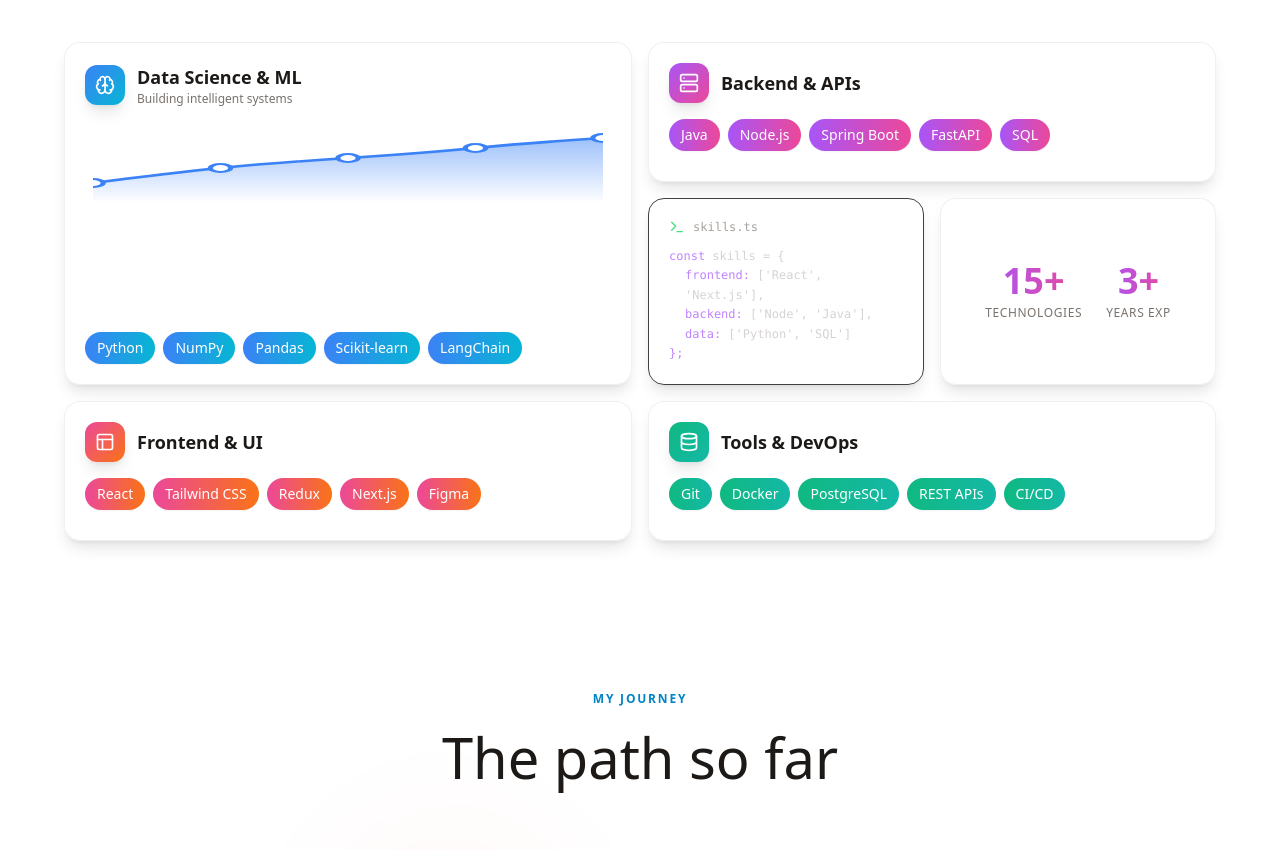
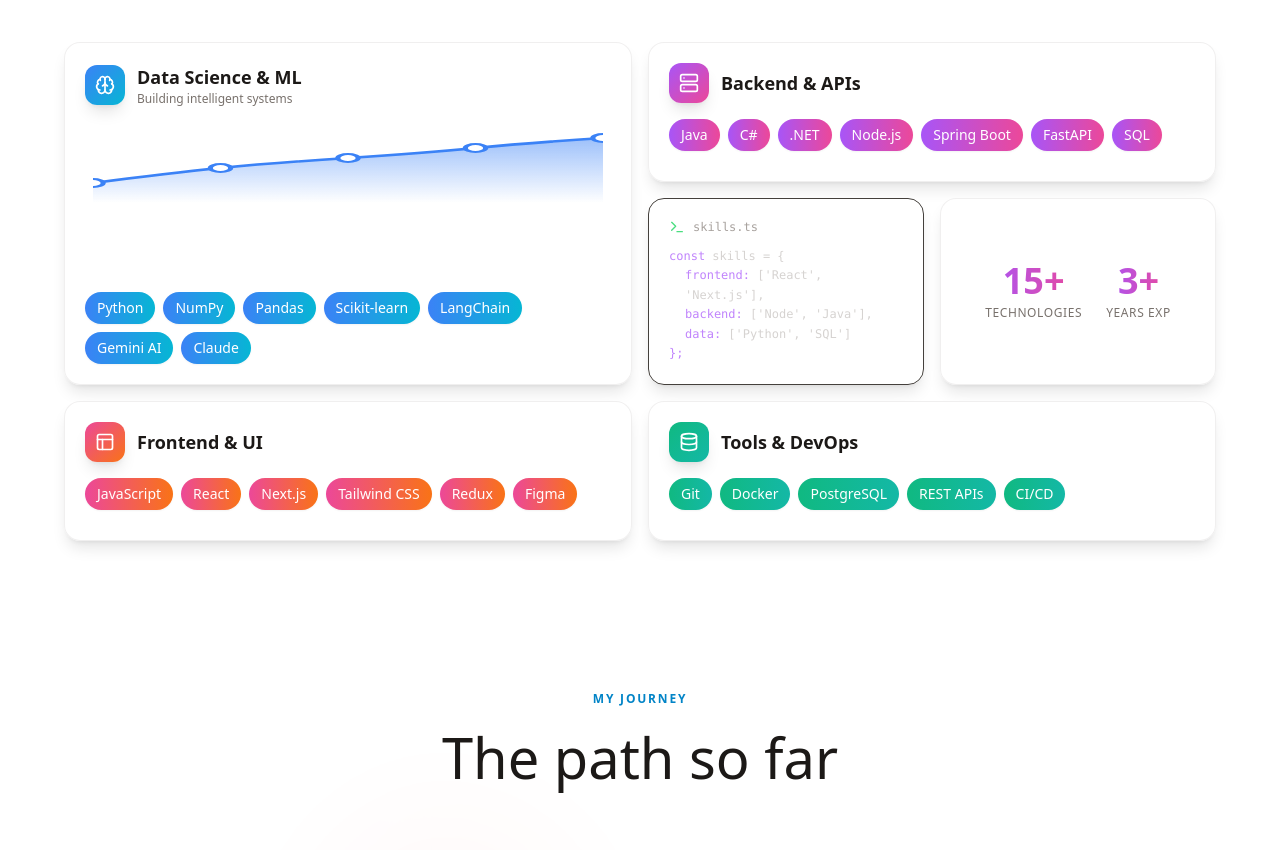
Before and after one commit to Calvinjkatt/PersonalWebsite, a Next.js app: page / in a window 1280 px wide. Shown: the part 943-1793 px from the top of the page. Built offline with nearby package versions, Linux system fonts and the light colour scheme.

Commit message:
Rebuild and Deploy

```diff
--- a/src/components/skills/Skills.tsx
+++ b/src/components/skills/Skills.tsx
@@ -215,7 +215,7 @@
 
               {/* Skills */}
               <div className="flex flex-wrap gap-2 mt-auto">
-                {['Python', 'NumPy', 'Pandas', 'Scikit-learn', 'LangChain'].map((skill, i) => (
+                {['Python', 'NumPy', 'Pandas', 'Scikit-learn', 'LangChain', 'Gemini AI', 'Claude'].map((skill, i) => (
                   <SkillPill key={skill} skill={skill} gradient="from-blue-500 to-cyan-500" delay={0.1 + i * 0.05} />
                 ))}
               </div>
@@ -233,7 +233,7 @@
                 <h3 className="text-lg font-bold text-stone-900 dark:text-stone-50">Backend & APIs</h3>
               </div>
               <div className="flex flex-wrap gap-2">
-                {['Java', 'Node.js', 'Spring Boot', 'FastAPI', 'SQL'].map((skill, i) => (
+                {['Java', 'C#', '.NET', 'Node.js', 'Spring Boot', 'FastAPI', 'SQL'].map((skill, i) => (
                   <SkillPill key={skill} skill={skill} gradient="from-purple-500 to-pink-500" delay={0.15 + i * 0.05} />
                 ))}
               </div>
@@ -270,7 +270,7 @@
                 <h3 className="text-lg font-bold text-stone-900 dark:text-stone-50">Frontend & UI</h3>
               </div>
               <div className="flex flex-wrap gap-2">
-                {['React', 'Tailwind CSS', 'Redux', 'Next.js', 'Figma'].map((skill, i) => (
+                {['JavaScript', 'React', 'Next.js', 'Tailwind CSS', 'Redux', 'Figma'].map((skill, i) => (
                   <SkillPill key={skill} skill={skill} gradient="from-pink-500 to-orange-500" delay={0.35 + i * 0.05} />
                 ))}
               </div>
```
Also changed, not shown: 3 other files (tests, documents, lock files or other folders).
